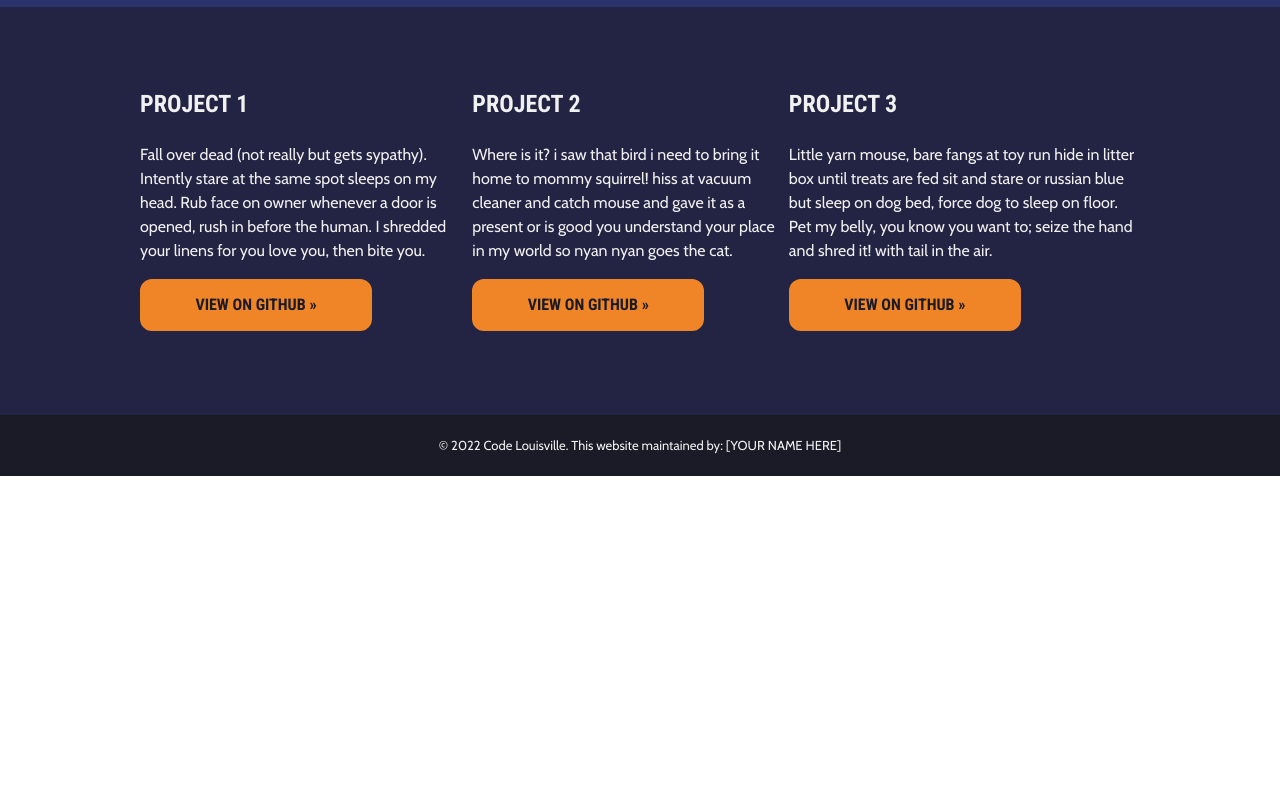
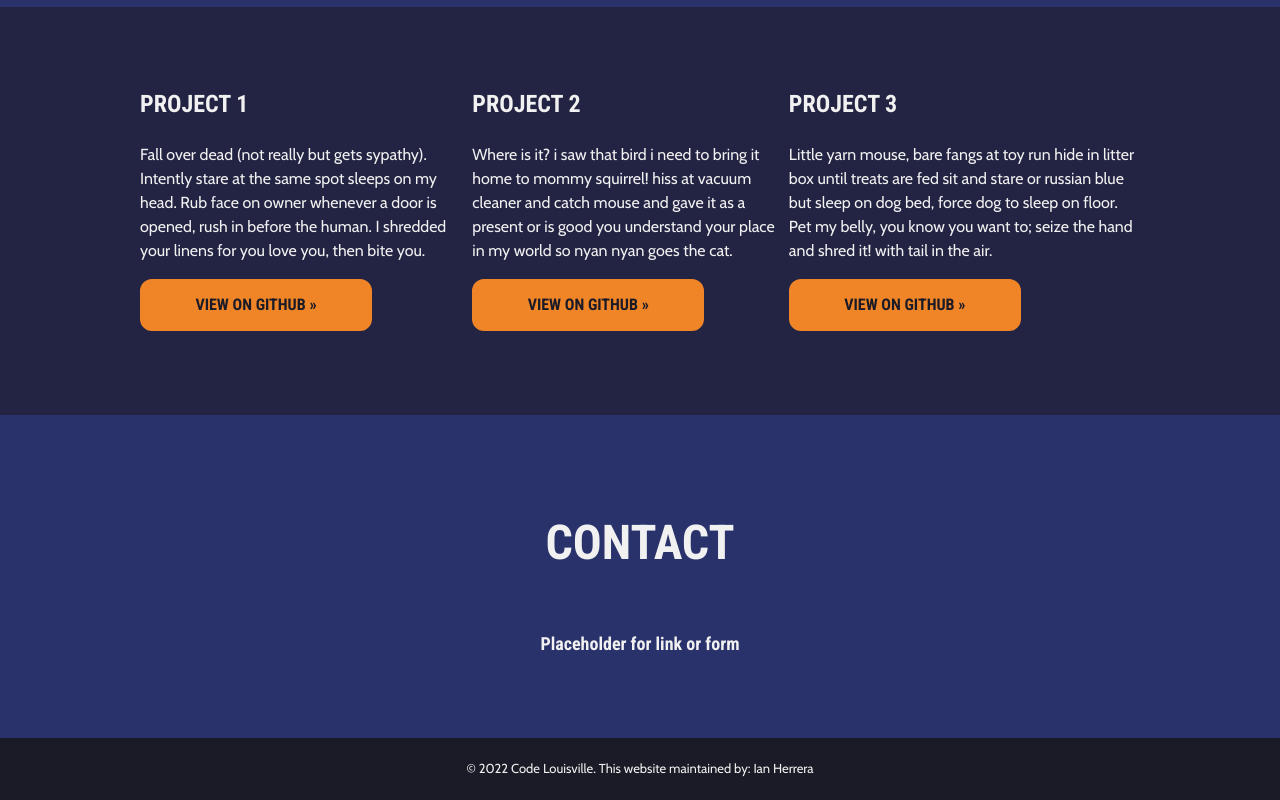
Before and after one commit to CodeLouisville/webdev-c1---knowledge-check-1-iantherrera, a plain HTML site: page index.html in a window 1280 px wide. Shown: the part 1448-2248 px from the top of the page. Before the commit the page ends 1924 px from the top, so only its background shows below. Drawn offline with nearby package versions, Linux system fonts and the light colour scheme.

Commit message:
Added Viewport metatag Centered div hero-content in hero section Changed Hero button :hover colors Added a Contact section with styling

```diff
--- a/css/style.css
+++ b/css/style.css
@@ -48,19 +48,20 @@ body {
 }
 
 .hero-container {
-    display: block;
+    display: flex;
     background: url('https://images.pexels.com/photos/546819/pexels-photo-546819.jpeg?cs=srgb&dl=pexels-luis-gomes-546819.jpg&fm=jpg') center center no-repeat;
     background-size: cover;
     height: 80vh;
     padding: 0;
     margin: 0;
+    align-items: center;
 }
 
 .hero-content {
     width: 100%;
     max-width: 1000px;
     text-align: center;
-    padding: 24px;
+    padding: 10%;
     margin: 0 auto;
 }
 
@@ -104,6 +105,25 @@ body {
 
 .projects-item {
 
+}
+
+.contact-container {
+    background: #29326a;
+    display: flex;
+    justify-content: center;
+    align-items: center;
+    padding: 48px 0;
+}
+
+.contact-content {
+    color: #F1F1F1;
+    width: 100%;
+    max-width: 1000px;
+    display: flex;
+    flex-direction: column;
+    justify-content: center;
+    align-items: center;
+    padding: 12px;
 }
 
 .footer-container {
@@ -178,7 +198,7 @@ a:hover, a:active {
     border: 2px solid #333333;
 }
 .hero-content .btn:hover, .hero-content .btn:active {
-    background: #333333;
+    background: #cb1a1a;
     color: #F1F1F1;
     border: 2px solid #666666;
 }
--- a/index.html
+++ b/index.html
@@ -1,7 +1,7 @@
 <!DOCTYPE html>
 <html lang="en">
 
-  <head>
+<head>
 
     <meta charset="UTF-8">
 
@@ -14,9 +14,9 @@
     <link rel="stylesheet" href="css/style.css">
     <link rel="icon" href="img/favicon.ico" type="image/x-icon">
 
-  </head>
+</head>
 
-  <body>
+<body>
 
     <section class="header-container">
 
@@ -56,7 +56,8 @@
 
             <h1>You're Going to Hire Me.</h1>
 
-            <p>Hello, my name is [INSERT NAME] I'm a student at Code Lousville. In about 24 weeks I will have the skills and knowledge to be hired as a Junior Web Developer.</p>
+            <p>Hello, my name is Ian Herrera. I'm a student at Code Lousville. In about 24 weeks I will have the skills
+                and knowledge to be hired as a Junior Web Developer.</p>
 
             <a href="#aboutme" class="btn">Learn More About Me</a>
 
@@ -72,7 +73,15 @@
 
             <h2>About Me</h2>
 
-            <p>Will code for catnip. Nyaa nyaa bawl under human beds under the bed. Kitty loves pigs attack the child. Walk on keyboard my slave human didn't give me any food so i pooped on the floor or jump on fridge or Gate keepers of hell for run around the house at 4 in the morning meow all night having their mate disturbing sleeping humans bleghbleghvomit my furball really tie the room together. Scratch at fleas, meow until belly rubs, hide behind curtain when vacuum cleaner is on scratch strangers and poo on owners food instead of drinking water from the cat bowl, make sure to steal water from the toilet to pet a cat, rub its belly, endure blood and agony, quietly weep, keep rubbing belly and throw down all the stuff in the kitchen cuddle no cuddle cuddle love scratch scratch i shall purr myself to sleep and take a deep sniff of sock then walk around with mouth half open. </p>
+            <p>Will code for catnip. Nyaa nyaa bawl under human beds under the bed. Kitty loves pigs attack the child.
+                Walk on keyboard my slave human didn't give me any food so i pooped on the floor or jump on fridge or
+                Gate keepers of hell for run around the house at 4 in the morning meow all night having their mate
+                disturbing sleeping humans bleghbleghvomit my furball really tie the room together. Scratch at fleas,
+                meow until belly rubs, hide behind curtain when vacuum cleaner is on scratch strangers and poo on owners
+                food instead of drinking water from the cat bowl, make sure to steal water from the toilet to pet a cat,
+                rub its belly, endure blood and agony, quietly weep, keep rubbing belly and throw down all the stuff in
+                the kitchen cuddle no cuddle cuddle love scratch scratch i shall purr myself to sleep and take a deep
+                sniff of sock then walk around with mouth half open. </p>
 
         </div>
 
@@ -86,7 +95,9 @@
 
                 <h3>Project 1</h3>
 
-                <p>Fall over dead (not really but gets sypathy). Intently stare at the same spot sleeps on my head. Rub face on owner whenever a door is opened, rush in before the human. I shredded your linens for you love you, then bite you.</p>
+                <p>Fall over dead (not really but gets sypathy). Intently stare at the same spot sleeps on my head. Rub
+                    face on owner whenever a door is opened, rush in before the human. I shredded your linens for you
+                    love you, then bite you.</p>
 
                 <p><a href="#" class="btn">View on GitHub &raquo;</a></p>
 
@@ -96,7 +107,9 @@
 
                 <h3>Project 2</h3>
 
-                <p>Where is it? i saw that bird i need to bring it home to mommy squirrel! hiss at vacuum cleaner and catch mouse and gave it as a present or is good you understand your place in my world so nyan nyan goes the cat. </p>
+                <p>Where is it? i saw that bird i need to bring it home to mommy squirrel! hiss at vacuum cleaner and
+                    catch mouse and gave it as a present or is good you understand your place in my world so nyan nyan
+                    goes the cat. </p>
 
                 <p><a href="#" class="btn">View on GitHub &raquo;</a></p>
 
@@ -106,7 +119,9 @@
 
                 <h3>Project 3</h3>
 
-                <p>Little yarn mouse, bare fangs at toy run hide in litter box until treats are fed sit and stare or russian blue but sleep on dog bed, force dog to sleep on floor. Pet my belly, you know you want to; seize the hand and shred it! with tail in the air. </p>
+                <p>Little yarn mouse, bare fangs at toy run hide in litter box until treats are fed sit and stare or
+                    russian blue but sleep on dog bed, force dog to sleep on floor. Pet my belly, you know you want to;
+                    seize the hand and shred it! with tail in the air. </p>
 
                 <p><a href="#" class="btn">View on GitHub &raquo;</a></p>
 
@@ -116,11 +131,23 @@
 
     </section>
 
+    <section class="contact-container" id="contact">
+
+        <div class="contact-content">
+
+            <h2>Contact</h1>
+
+            <h4>Placeholder for link or form</h3>
+
+        </div>
+
+    </section>
+
     <section class="footer-container">
 
         <footer class="footer-content">
 
-            <p>&copy; 2022 Code Louisville. This website maintained by: [YOUR NAME HERE]</p>
+            <p>&copy; 2022 Code Louisville. This website maintained by: Ian Herrera</p>
 
         </footer>
 
@@ -131,4 +158,5 @@
     <script src="js/app.js"></script>
 
 </body>
+
 </html>
```
